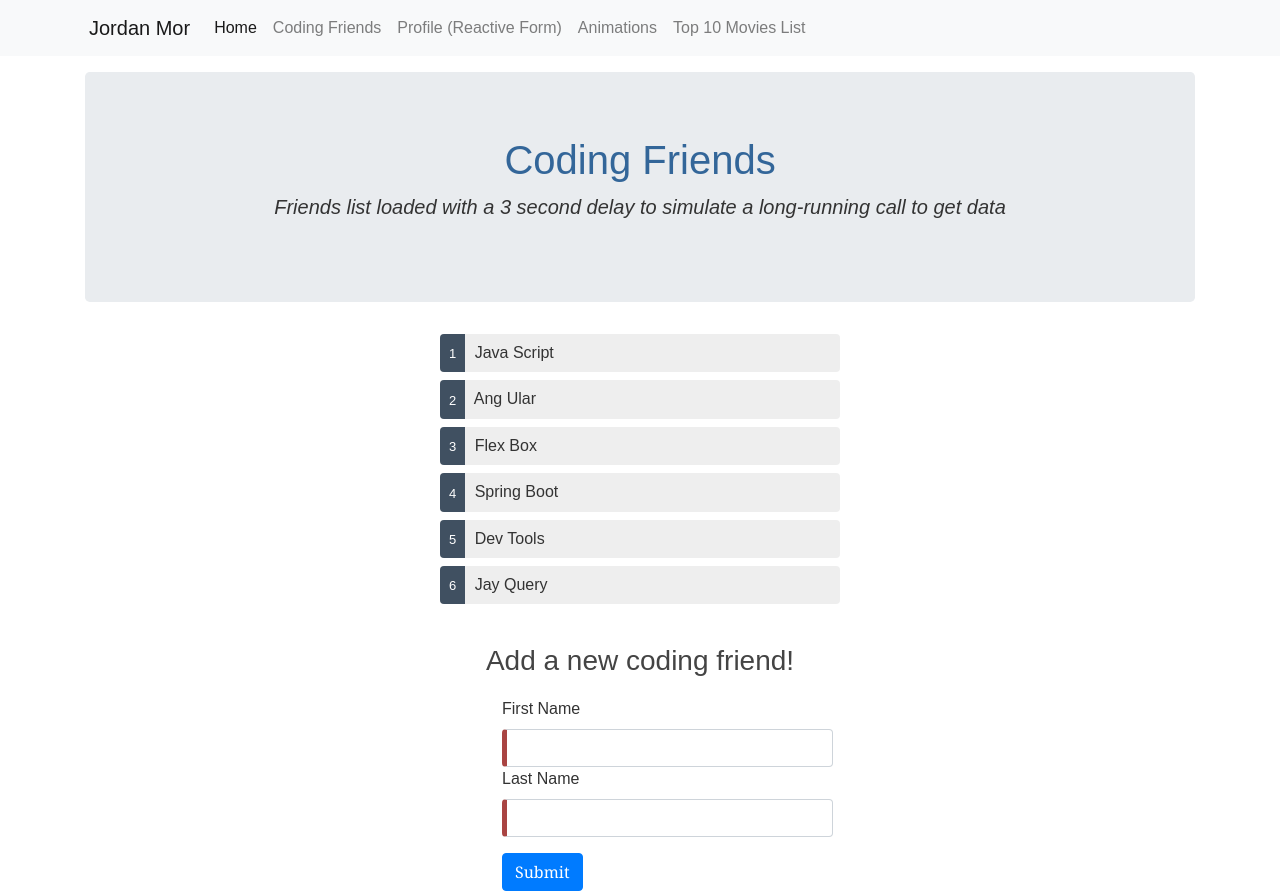
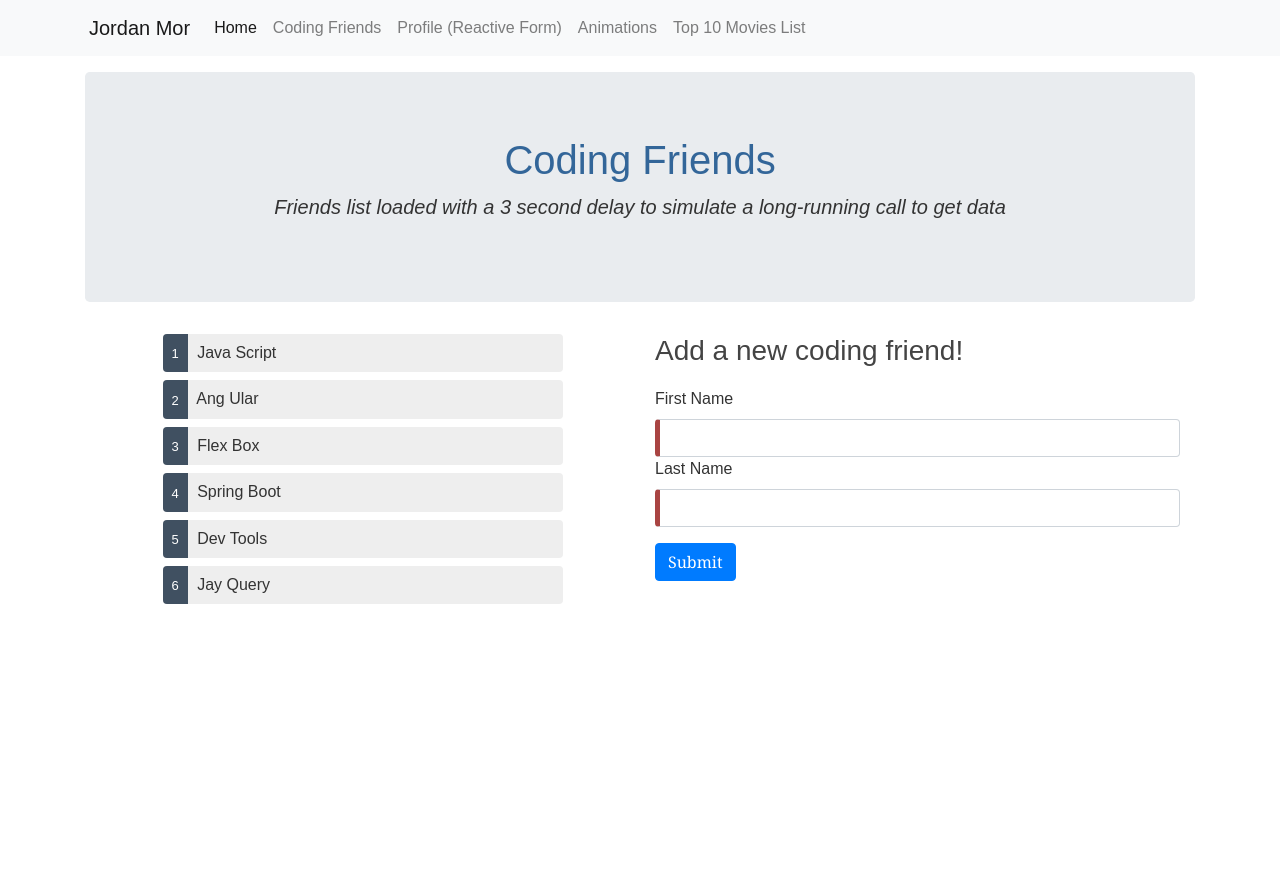
Before and after one commit to jordanmor/angular-lab-demo, an Angular app: page /friends in a window 1280 px wide. After the commit the page ends 800 px from the top, so only its background shows below. Built offline with nearby package versions, Linux system fonts and the light colour scheme.

Commit message:
Change layout of friends component to two columns

```diff
--- a/src/app/friends/friends.component.css
+++ b/src/app/friends/friends.component.css
@@ -1,3 +1,7 @@
+h4 {
+  margin-top: 7rem;
+}
+
 ul {
   margin: 0 0 2em 0;
   list-style-type: none;
--- a/src/app/friends/friends.component.html
+++ b/src/app/friends/friends.component.html
@@ -2,6 +2,11 @@
   <h1>Coding Friends</h1>
   <p class="lead"><em>Friends list loaded with a 3 second delay to simulate a long-running call to get data</em></p>
 </div>
+
+<div class="container">
+  <div class="row">
+
+    <div class="col-sm">
       <div class="friends">
         <ul *ngIf="friends">
           <li *ngFor="let friend of friends">
@@ -9,6 +14,16 @@
             {{ friend.firstName }} {{ friend.lastName }}
           </li>
         </ul>
+        <ul *ngIf="!friends">
+          <h4 class="loading text-center">Loading...</h4>
+        </ul>
+      </div>
+    </div>
+
+    <div class="col-sm">
       <h3>Add a new coding friend!</h3>
       <app-person-editor-template></app-person-editor-template>
     </div>
+
+  </div>
+</div>
--- a/src/app/person-editor-template/person-editor-template.component.css
+++ b/src/app/person-editor-template/person-editor-template.component.css
@@ -1,7 +1,3 @@
-input {
-  width: 120%;
-}
-
 .ng-valid[required], .ng-valid.required  {
   border-left: 5px solid #42A948; /* green */
 }
```
Lines whose indentation alone changed are shown as unchanged.
